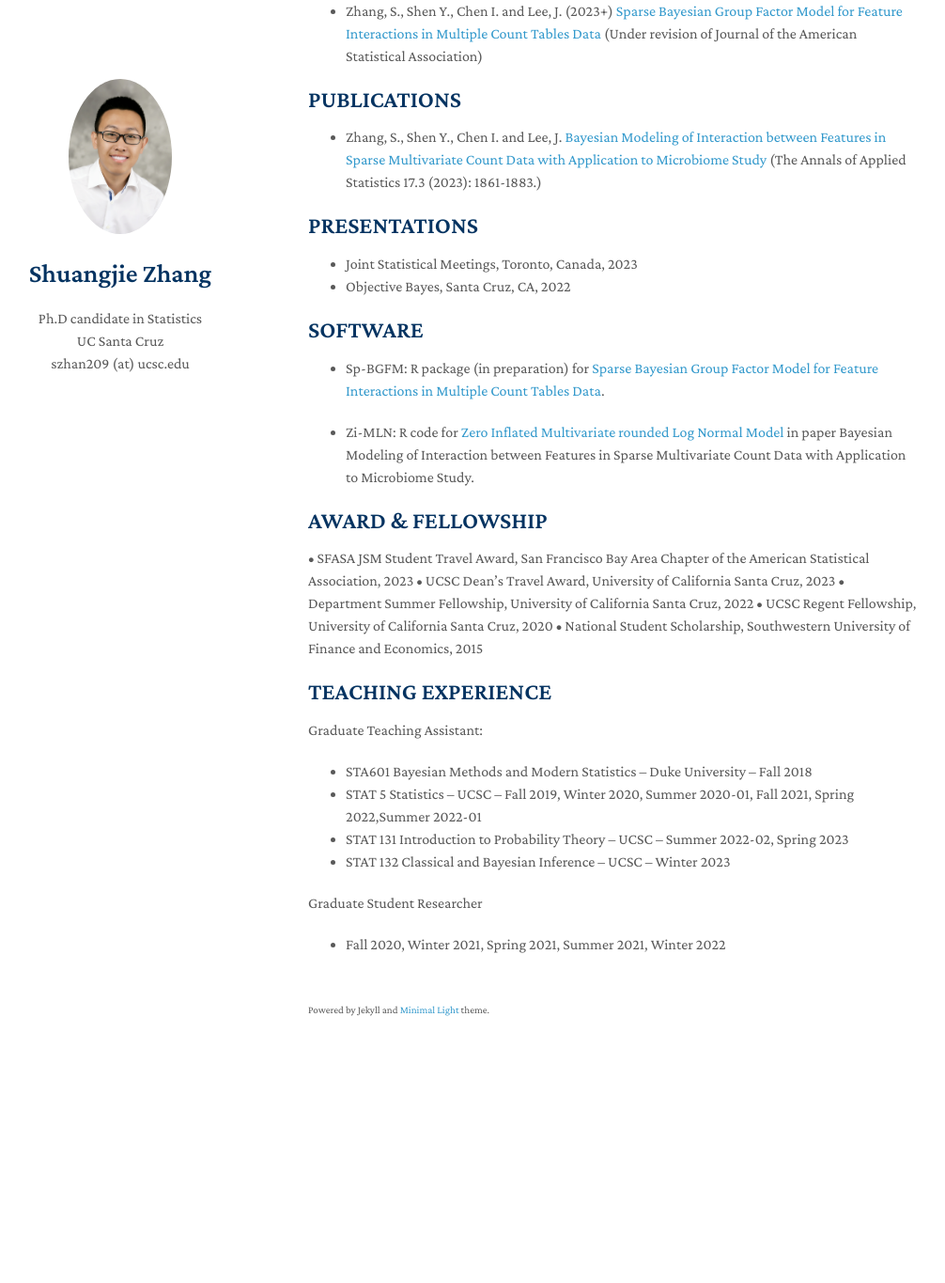
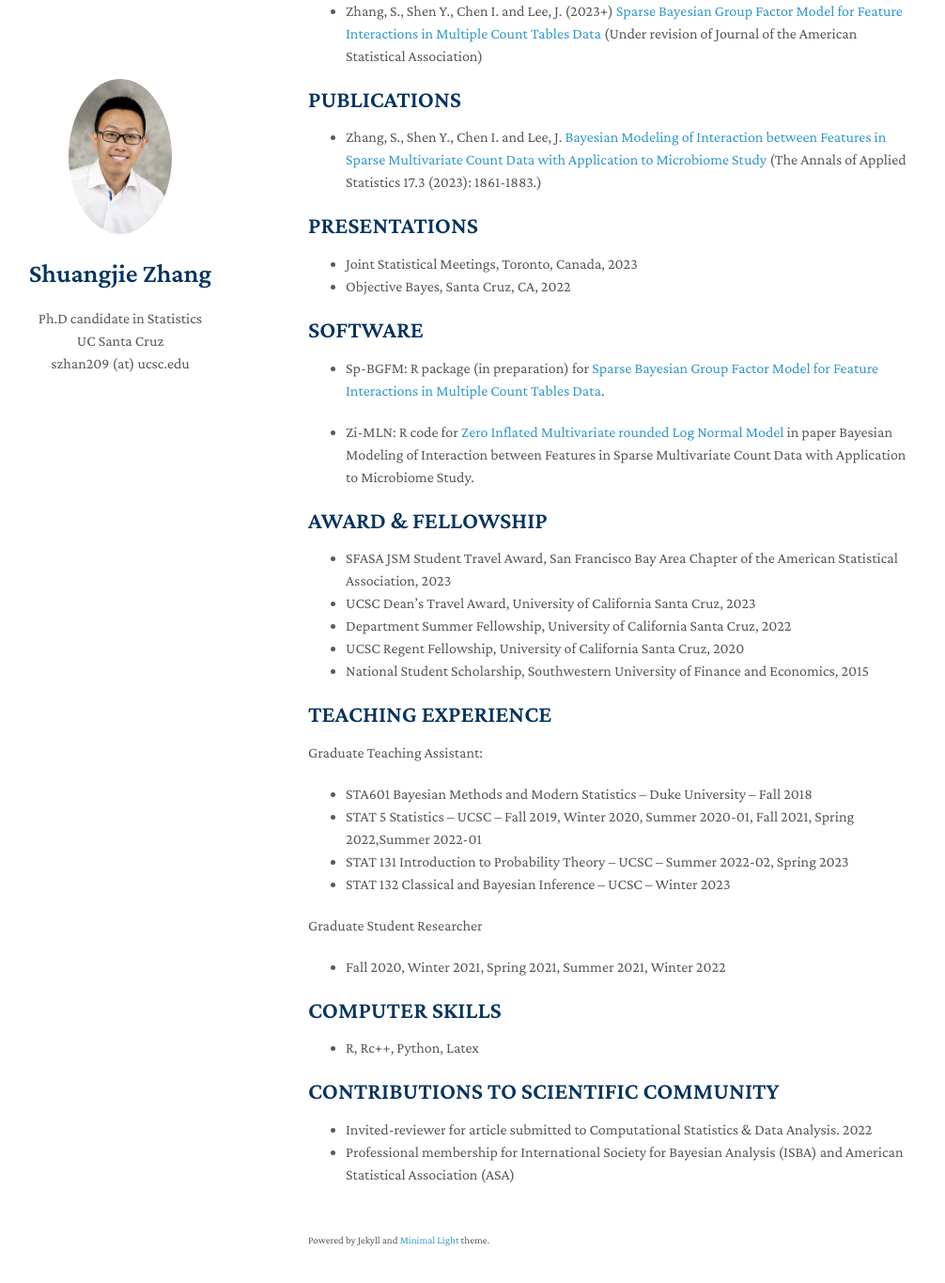
Before and after one commit to shuang-jie/shuang-jie.github.io, a Jekyll site: the page built from index.md, in a window 1280 px wide and 1400 px high, scrolled down 475 px. Shown: the top 1365 px of the window at 94% size, without its empty margins (142-1148 px from the left). Built offline with Jekyll 4.4.1, drawn with Linux system fonts in a browser that asks for light colours; nearby versions of some CDN libraries; a style sheet for code colours, icons or effects is not loaded; before the commit the page ends 1630 px from its top, so only the background shows below that.

Commit message:
Update index.md

```diff
--- a/index.md
+++ b/index.md
@@ -35,11 +35,11 @@ Welcome! I am currenly a Ph.D. candidate in Statistics surpervised by [Juhee Lee
 
 ## AWARD & FELLOWSHIP
 
-•	SFASA JSM Student Travel Award, San Francisco Bay Area Chapter of the American Statistical Association, 2023
-•	UCSC Dean’s Travel Award, University of California Santa Cruz, 2023
-•	Department Summer Fellowship, University of California Santa Cruz, 2022
-•	UCSC Regent Fellowship, University of California Santa Cruz, 2020
-•	National Student Scholarship, Southwestern University of Finance and Economics, 2015
+* SFASA JSM Student Travel Award, San Francisco Bay Area Chapter of the American Statistical Association, 2023
+* UCSC Dean’s Travel Award, University of California Santa Cruz, 2023
+* Department Summer Fellowship, University of California Santa Cruz, 2022
+* UCSC Regent Fellowship, University of California Santa Cruz, 2020
+* National Student Scholarship, Southwestern University of Finance and Economics, 2015
 
 
 ## TEACHING EXPERIENCE
@@ -52,3 +52,11 @@ Graduate Teaching Assistant:
 
 Graduate Student Researcher
 * Fall 2020, Winter 2021, Spring 2021, Summer 2021, Winter 2022
+
+## COMPUTER SKILLS
+
+* R, Rc++, Python, Latex
+
+## CONTRIBUTIONS TO SCIENTIFIC COMMUNITY
+* Invited-reviewer for article submitted to Computational Statistics & Data Analysis. 2022
+* Professional membership for International Society for Bayesian Analysis (ISBA) and American Statistical Association (ASA)
```
